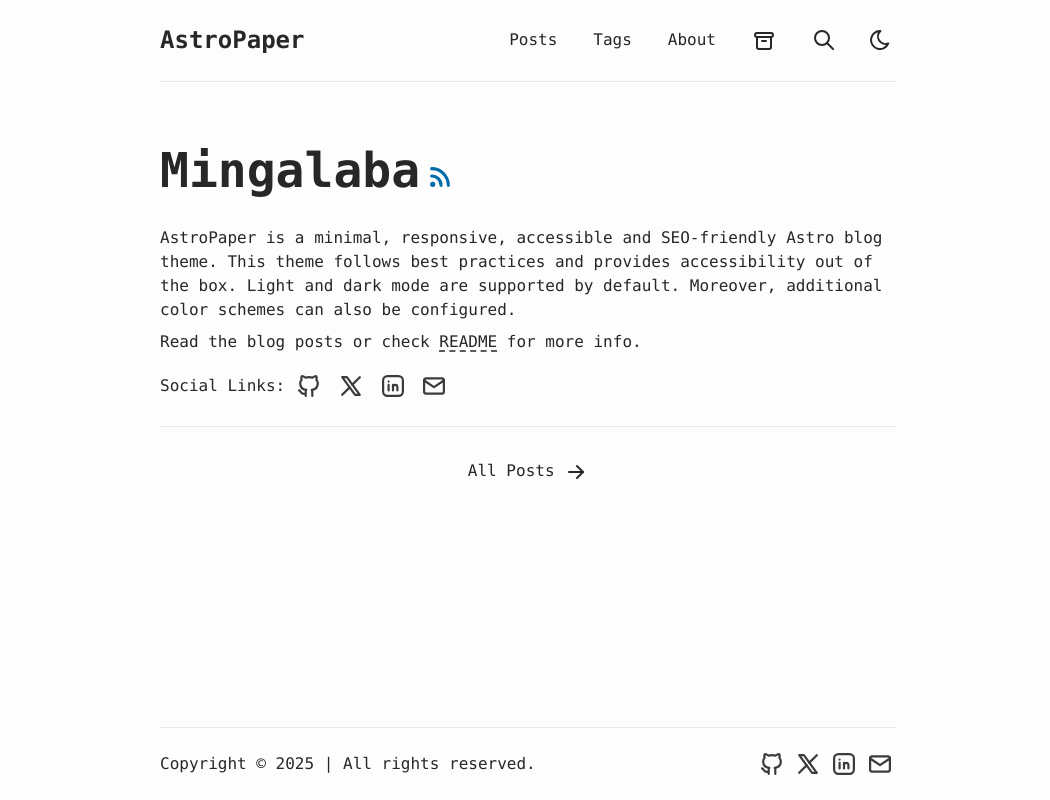
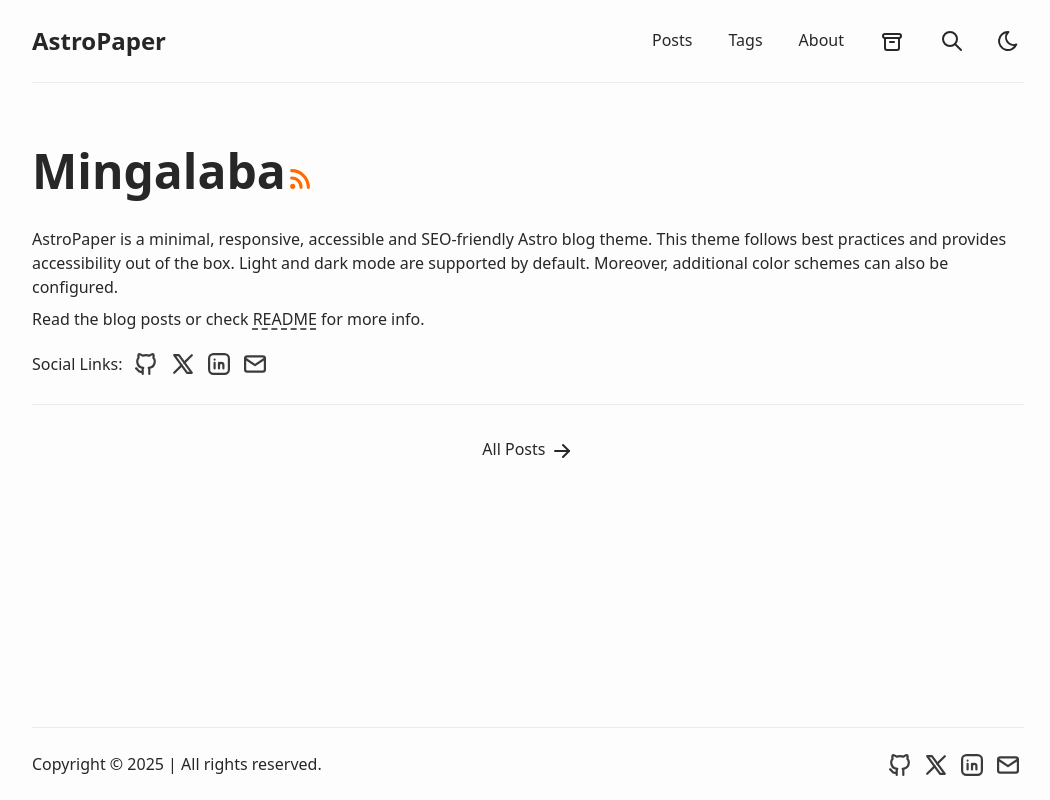
Before and after one commit to lazycoder1/personal-blog, an Astro site: page / in a window 1280 px wide. Shown: the whole page, without its empty margins (112-1162 px from the left). Built offline with nearby package versions, Linux system fonts and the light colour scheme; Astro itself is replaced by a stand-in of ours.

Commit message:
feat(design): minimal UX fixes — sans body, unified rust accent, wider container; keep code monospace

```diff
--- a/src/styles/global.css
+++ b/src/styles/global.css
@@ -7,7 +7,7 @@
 html[data-theme="light"] {
   --background: #fdfdfd;
   --foreground: #282728;
-  --accent: #006cac;
+  --accent: #ff6b01;
   --muted: #e6e6e6;
   --border: #ece9e9;
 }
@@ -38,7 +38,7 @@ html[data-theme="dark"] {
     @apply overflow-y-scroll scroll-smooth;
   }
   body {
-    @apply flex min-h-svh flex-col bg-background font-mono text-foreground selection:bg-accent/75 selection:text-background;
+    @apply flex min-h-svh flex-col bg-background font-sans text-foreground selection:bg-accent/75 selection:text-background;
   }
   a,
   button {
@@ -55,7 +55,7 @@ html[data-theme="dark"] {
 }
 
 @utility max-w-app {
-  @apply max-w-3xl;
+  @apply max-w-4xl md:max-w-5xl;
 }
 
 .active-nav {
--- a/src/styles/typography.css
+++ b/src/styles/typography.css
@@ -67,11 +67,11 @@
     }
 
     code {
-      @apply rounded bg-muted/75 p-1 break-words text-foreground before:content-none after:content-none;
+      @apply rounded bg-muted/75 p-1 break-words text-foreground before:content-none after:content-none font-mono;
     }
 
     .astro-code code {
-      @apply flex-[1_0_100%] bg-inherit p-0;
+      @apply flex-[1_0_100%] bg-inherit p-0 font-mono;
     }
 
     blockquote {
```
